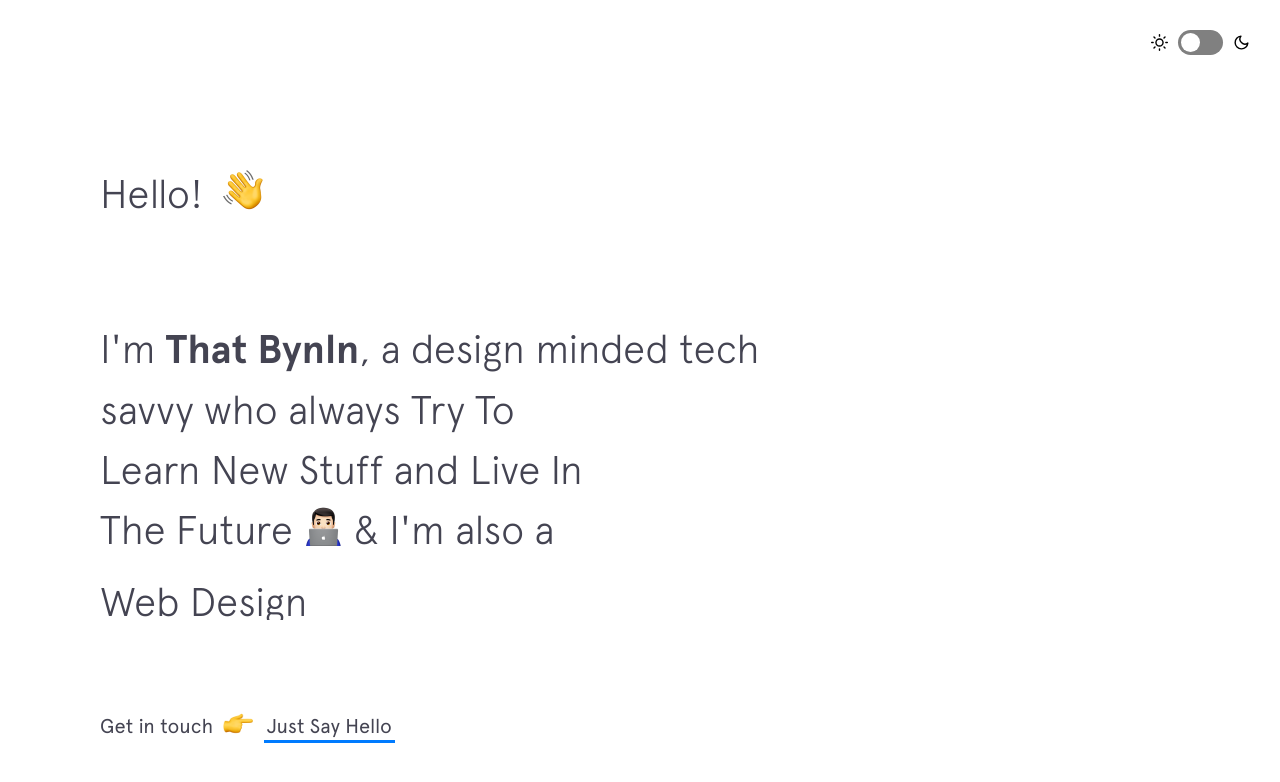
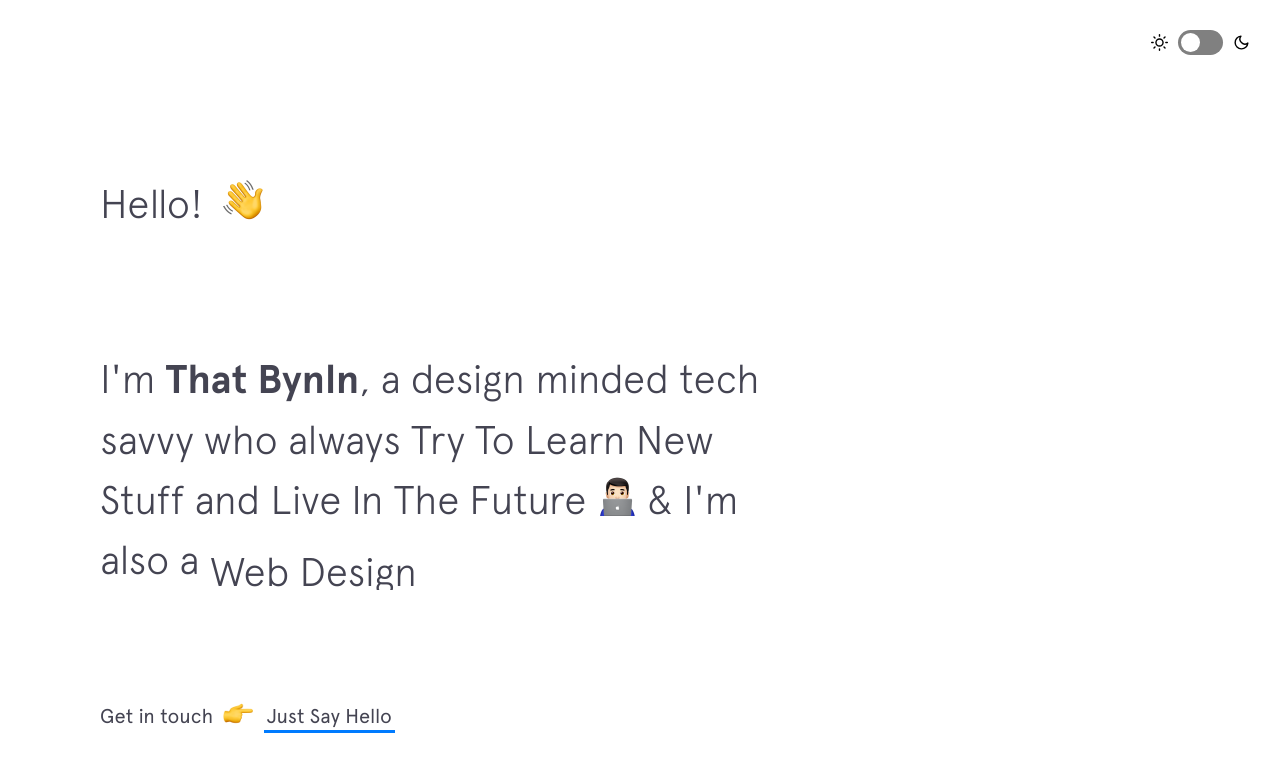
Before and after one commit to thatbynln/thatbynln.github.io, a Jekyll site: the page built from index.html, in a window 1280 px wide and 900 px high. Shown: the top 782 px of the window. Built offline with Jekyll 4.4.1, drawn with Linux system fonts in a browser that asks for light colours; nearby versions of some CDN libraries.

Commit message:
Update intro.html

```diff
--- a/_includes/intro.html
+++ b/_includes/intro.html
@@ -4,9 +4,11 @@
   </h1>
 
   <h2 class="intro__tagline">I'm
-    <span class="name">That Bynln</span>, a design minded tech savvy who always Try To <br>
-    Learn New Stuff and Live In <br>
-    The Future <span class="emoji technologist"></span> &amp;  I'm also a <span class="type"> <span>  <span>Developer</span> <span>Web Designer</span>  <span>FOSS Supporter</span>  <span>Linux Nerd</span> </span> </span>
+    <span class="name">That Bynln</span>, a design minded tech savvy who always Try To
+    Learn New Stuff and Live In
+    The Future <span class="emoji technologist"></span> &amp;
+    I'm also a <span class="type"> <span>  <span>Developer</span> <span>Web Designer</span>  <span>FOSS Supporter</span>
+    <span>Linux Nerd</span> </span> </span>
 
   </h2>
 
```
